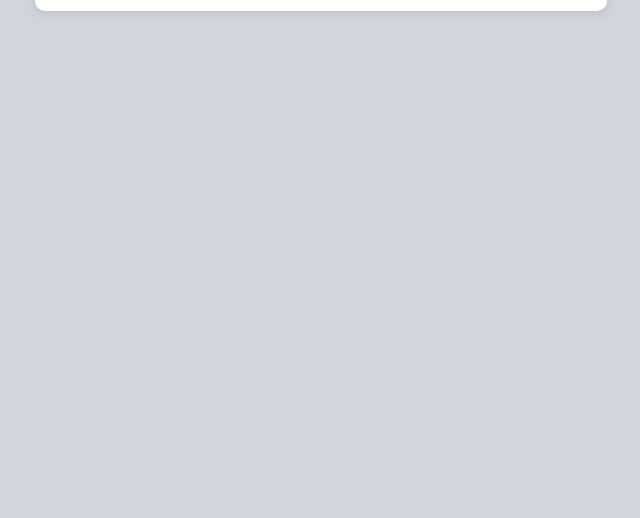
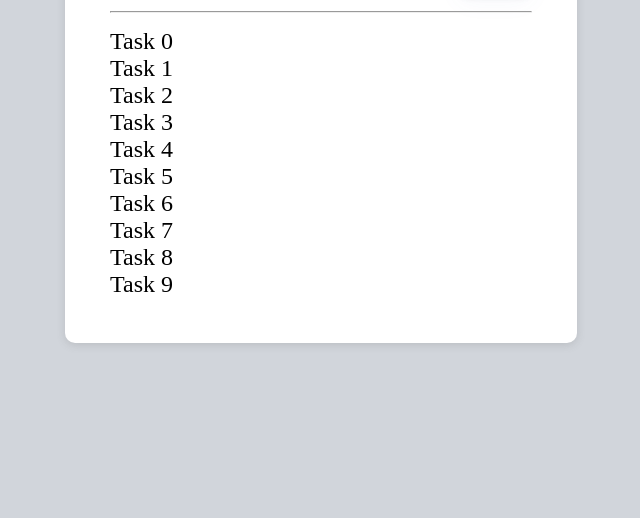
Before and after one commit to amora7741/ToDoList, a website built with webpack: page dist/index.html in a window 1280 px wide. Shown: the part 282-800 px from the top of the page, without its empty margins (319-959 px from the left). Built offline with nearby package versions, Linux system fonts and the light colour scheme; a web font is replaced by a local one.

Commit message:
Format cards, add placeholder tasks

```diff
--- a/src/components/tasklist.js
+++ b/src/components/tasklist.js
@@ -17,5 +17,19 @@ export default function renderTaskListCard() {
 
 	taskListCard.appendChild(topHeader);
 
+	const lineBreak = document.createElement("hr");
+	taskListCard.appendChild(lineBreak);
+
+	const taskList = document.createElement("ul");
+
+	for (let index = 0; index < 10; index++) {
+		const item = document.createElement("li");
+		item.textContent = `Task ${index}`;
+
+		taskList.appendChild(item);
+	}
+
+	taskListCard.appendChild(taskList);
+
 	return taskListCard;
 }
--- a/src/styles/style.css
+++ b/src/styles/style.css
@@ -13,6 +13,7 @@
 * {
 	margin: 0;
 	padding: 0;
+	box-sizing: border-box;
 }
 
 body {
@@ -34,6 +35,7 @@ header {
 	background-color: var(--blue-400);
 	color: white;
 	font-size: 3rem;
+	padding: 30px;
 }
 
 .card {
@@ -43,13 +45,13 @@ header {
 	gap: 15px;
 	box-shadow: var(--card-shadow);
 	min-width: 40vw;
-	padding: 30px;
 }
 
 main {
 	background-color: white;
 	color: black;
 	font-size: 1.5rem;
+	padding: 45px;
 }
 
 .topheader {
@@ -70,3 +72,7 @@ main {
 	font-size: 1.5rem;
 	cursor: pointer;
 }
+
+ul {
+	list-style-type: none;
+}
```
Also changed, not shown: dist/main.js.
